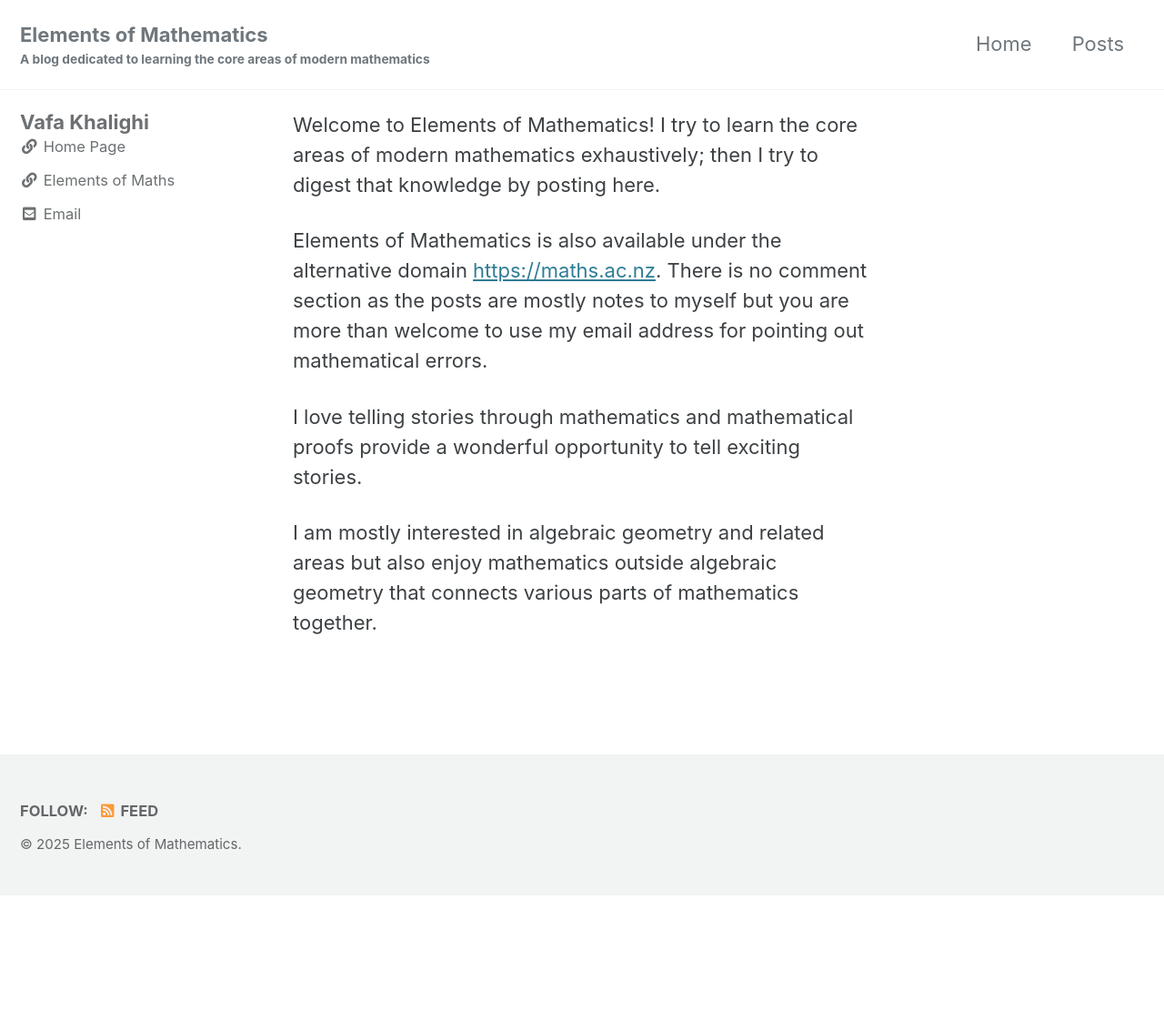
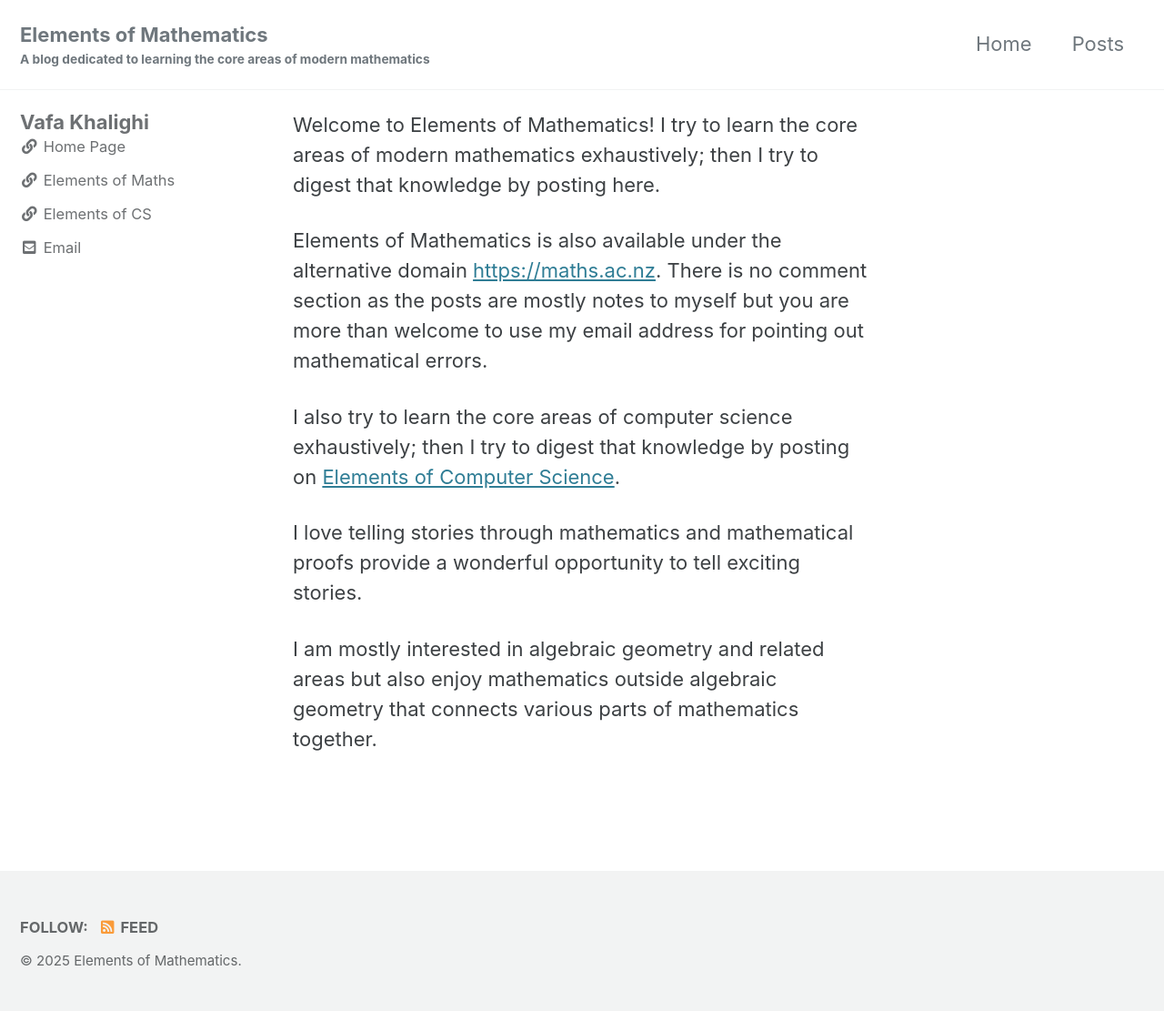
Before and after one commit to vkhalighi/math, a Jekyll site: the page built from home.md, in a window 1280 px wide. Shown: the whole page at 91% size. Built offline with Jekyll 4.4.1, drawn with Linux system fonts in a browser that asks for light colours; cached includes are drawn as plain includes; before the commit the page ends 984 px from its top, so only the background shows below that.

Commit message:
Added links to CS blog

```diff
--- a/_config.yml
+++ b/_config.yml
@@ -119,6 +119,9 @@ author:
     - label: "Elements of Maths"
       icon: "fas fa-fw fa-link"
       url: "https://maths.ac.nz"
+    - label: "Elements of CS"
+      icon: "fas fa-fw fa-link"
+      url: "https://cs.ac.nz"
     - label: "YouTube"
       icon: "fab fa-fw fa-youtube-square"
       # url: "https://www.youtube.com"
--- a/home.md
+++ b/home.md
@@ -12,6 +12,9 @@ Elements of Mathematics is also available under the alternative domain
 as the posts are mostly notes to myself but you are more than welcome
 to use my email address for pointing out mathematical errors.
 
+I also try to learn the core areas of computer science exhaustively;
+then I try to digest that knowledge by posting on [Elements of Computer Science](https://cs.ac.nz).
+
 I love telling stories through mathematics and mathematical proofs
 provide a wonderful opportunity to tell exciting stories.
 
```
